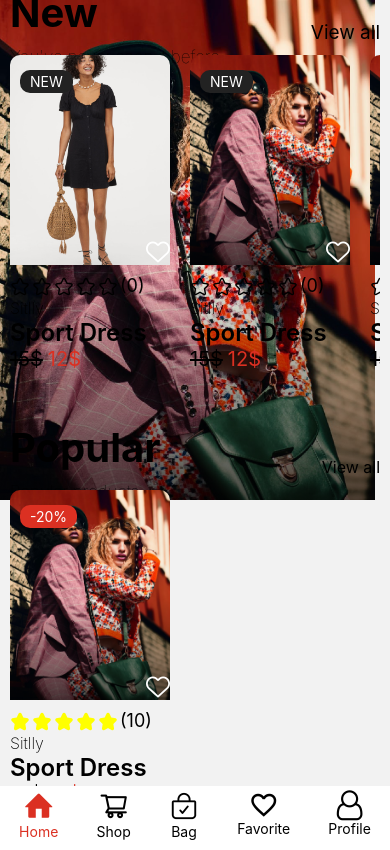
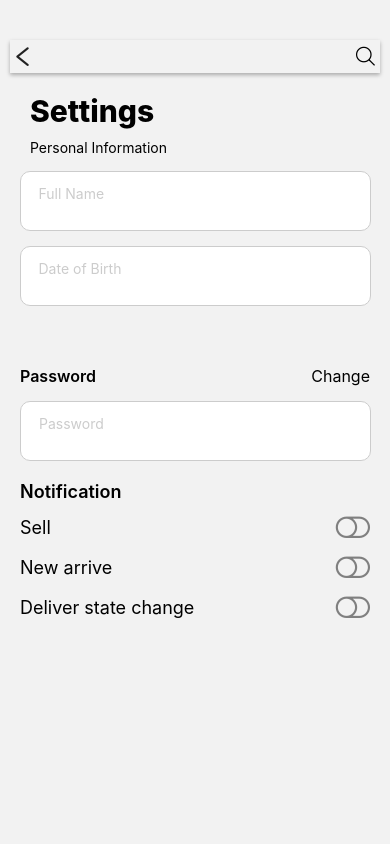
Before and after one commit to atsed27/E-commerce, a React Native app: screen /setting in a window 390 px wide. Built offline with nearby package versions, Linux system fonts and the light colour scheme.

Commit message:
setting pag is done

```diff
--- a/App.js
+++ b/App.js
@@ -11,6 +11,7 @@ import {
   Login,
   Product,
   RatingAndReviews,
+  Setting,
   Signup,
   User,
   Welcome,
@@ -107,6 +108,14 @@ export default function App() {
           }}
           component={RatingAndReviews}
         />
+
+        <Stack.Screen
+          name="setting"
+          options={{
+            headerShown: false,
+          }}
+          component={Setting}
+        />
       </Stack.Navigator>
     </NavigationContainer>
   );
--- /dev/null
+++ b/screen/Setting.js
@@ -0,0 +1,182 @@
+import {
+  ScrollView,
+  StyleSheet,
+  Text,
+  TextInput,
+  TouchableOpacity,
+  View,
+} from 'react-native';
+import React, { useState } from 'react';
+import { FontAwesome } from '@expo/vector-icons';
+import COLORS from '../constance/Color';
+import { EvilIcons, AntDesign } from '@expo/vector-icons';
+
+const Setting = () => {
+  const [sellBool, setSellBoll] = useState(false);
+  const [newArrive, setNewArrive] = useState(false);
+  return (
+    <ScrollView showsVerticalScrollIndicator={false}>
+      <View style={styles.Top}>
+        <View style={styles.TopC}>
+          <TouchableOpacity>
+            <AntDesign
+              name="left"
+              size={25}
+              color={COLORS.black}
+              onPress={() => navigation.navigate('user')}
+            />
+          </TouchableOpacity>
+
+          <TouchableOpacity>
+            <EvilIcons name="search" size={30} color="black" />
+          </TouchableOpacity>
+        </View>
+        <View style={{ marginHorizontal: 20 }}>
+          <Text style={{ fontWeight: '800', fontSize: 30, marginBottom: 10 }}>
+            Settings
+          </Text>
+          <Text>Personal Information</Text>
+        </View>
+      </View>
+
+      <View style={{ flexDirection: 'column', alignItems: 'center' }}>
+        <View style={styles.InputCont}>
+          <View style={styles.InputBox}>
+            <TextInput
+              placeholder="Full Name"
+              placeholderTextColor={COLORS.grey}
+            />
+          </View>
+        </View>
+
+        <View style={styles.InputCont}>
+          <View style={styles.InputBox}>
+            <TextInput
+              placeholder="Date of Birth"
+              placeholderTextColor={COLORS.grey}
+            />
+          </View>
+        </View>
+      </View>
+
+      <View style={{ marginTop: 60 }}>
+        <View
+          style={{
+            flexDirection: 'row',
+            alignItems: 'center',
+            justifyContent: 'space-between',
+            marginHorizontal: 20,
+          }}
+        >
+          <Text style={{ fontWeight: 600, fontSize: 16 }}>Password</Text>
+          <TouchableOpacity>
+            <Text style={{ fontSize: 16 }}>Change</Text>
+          </TouchableOpacity>
+        </View>
+        <View style={styles.InputCont}>
+          <View style={styles.InputBox}>
+            <TextInput
+              placeholder="Password"
+              placeholderTextColor={COLORS.grey}
+            />
+          </View>
+        </View>
+      </View>
+
+      <View style={{ marginTop: 20, marginHorizontal: 20 }}>
+        <Text style={{ fontWeight: '600', fontSize: 18 }}>Notification</Text>
+        <View style={{ marginTop: 10 }}>
+          <View
+            style={{
+              flexDirection: 'row',
+              alignItems: 'center',
+              justifyContent: 'space-between',
+            }}
+          >
+            <Text style={{ fontSize: 18 }}>Sell</Text>
+            <TouchableOpacity onPress={() => setSellBoll(!sellBool)}>
+              {!sellBool ? (
+                <FontAwesome name="toggle-off" size={30} color="gray" />
+              ) : (
+                <FontAwesome name="toggle-on" size={30} color="green" />
+              )}
+            </TouchableOpacity>
+          </View>
+        </View>
+        <View style={{ marginTop: 10 }}>
+          <View
+            style={{
+              flexDirection: 'row',
+              alignItems: 'center',
+              justifyContent: 'space-between',
+            }}
+          >
+            <Text style={{ fontSize: 18 }}>New arrive</Text>
+            <TouchableOpacity onPress={() => setNewArrive(!newArrive)}>
+              {!newArrive ? (
+                <FontAwesome name="toggle-off" size={30} color="gray" />
+              ) : (
+                <FontAwesome name="toggle-on" size={30} color="green" />
+              )}
+            </TouchableOpacity>
+          </View>
+        </View>
+
+        <View style={{ marginTop: 10 }}>
+          <View
+            style={{
+              flexDirection: 'row',
+              alignItems: 'center',
+              justifyContent: 'space-between',
+            }}
+          >
+            <Text style={{ fontSize: 18 }}>Deliver state change</Text>
+            <TouchableOpacity onPress={() => setNewArrive(!newArrive)}>
+              {!newArrive ? (
+                <FontAwesome name="toggle-off" size={30} color="gray" />
+              ) : (
+                <FontAwesome name="toggle-on" size={30} color="green" />
+              )}
+            </TouchableOpacity>
+          </View>
+        </View>
+      </View>
+    </ScrollView>
+  );
+};
+
+export default Setting;
+
+const styles = StyleSheet.create({
+  Top: {
+    marginTop: 40,
+    marginHorizontal: 10,
+    elevation: 4,
+  },
+  TopC: {
+    flexDirection: 'row',
+    justifyContent: 'space-between',
+    alignItems: 'center',
+    marginBottom: 20,
+    elevation: 4,
+    elevation: 4, // Android shadow
+    shadowColor: 'black', // iOS shadow
+    shadowOpacity: 0.3, // iOS shadow
+    shadowOffset: { width: 0, height: 2 }, // iOS shadow
+    shadowRadius: 4, // iOS shadow
+  },
+  InputCont: {
+    marginHorizontal: 20,
+    backgroundColor: 'white',
+    width: '90%',
+    borderColor: COLORS.grey,
+    borderWidth: 0.5,
+    height: 60,
+    borderRadius: 10,
+    marginTop: 15,
+  },
+  InputBox: {
+    paddingLeft: 18,
+    paddingVertical: 13,
+  },
+});
--- a/screen/User.js
+++ b/screen/User.js
@@ -7,13 +7,11 @@ import {
   View,
 } from 'react-native';
 import React from 'react';
-import COLORS from '../constance/Color';
-import { AntDesign } from '@expo/vector-icons';
 import { Octicons } from '@expo/vector-icons';
 import { EvilIcons } from '@expo/vector-icons';
 import Layout from '../components/Layout/Layout';
 
-const User = () => {
+const User = ({ navigation }) => {
   return (
     <Layout>
       <ScrollView showsVerticalScrollIndicator={false}>
@@ -131,7 +129,10 @@ const User = () => {
             <View style={{ borderWidth: 0.13, marginTop: 12 }} />
           </View>
 
-          <View style={{ marginBottom: 20 }}>
+          <TouchableOpacity
+            onPress={() => navigation.navigate('setting')}
+            style={{ marginBottom: 20 }}
+          >
             <View
               style={{
                 flexDirection: 'row',
@@ -150,7 +151,7 @@ const User = () => {
               <Octicons name="chevron-right" size={24} color="#9B9B9B" />
             </View>
             <View style={{ borderWidth: 0.13, marginTop: 12 }} />
-          </View>
+          </TouchableOpacity>
         </View>
       </ScrollView>
     </Layout>
--- a/screen/index.js
+++ b/screen/index.js
@@ -9,6 +9,7 @@ import User from './User';
 import Catalog from './Catalog';
 import Product from './Product';
 import RatingAndReviews from './RaAndRe';
+import Setting from './Setting';
 export {
   Login,
   Signup,
@@ -21,4 +22,5 @@ export {
   Catalog,
   Product,
   RatingAndReviews,
+  Setting
 };
```
